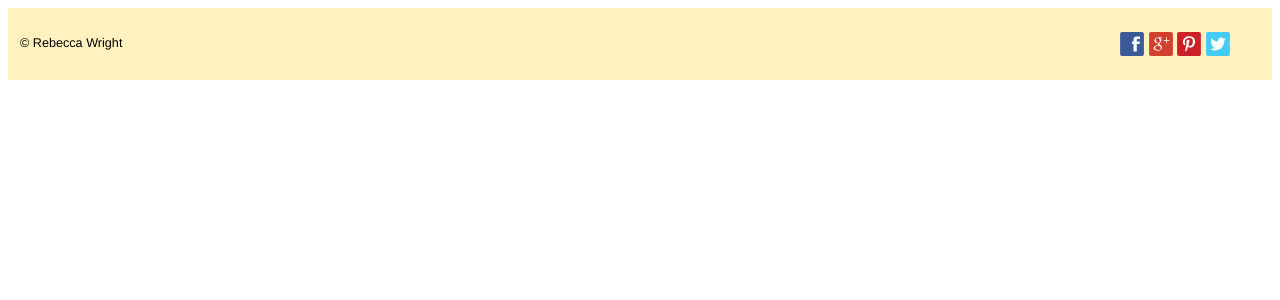
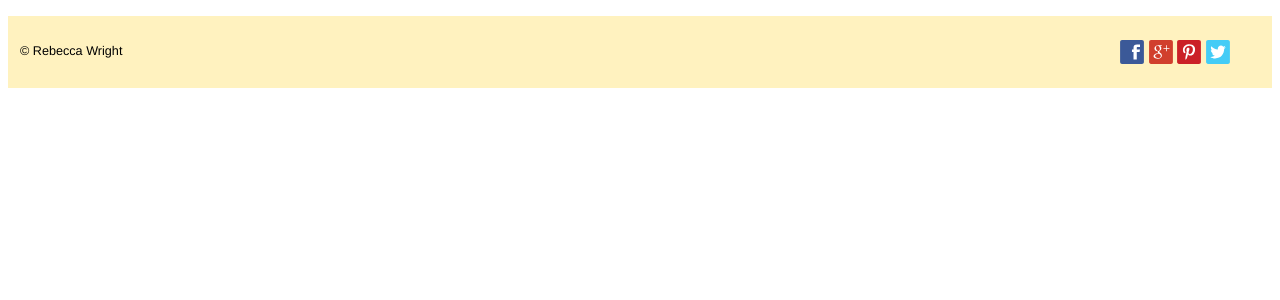
Before and after one commit to Bekka666/ecommerce-website, a Jekyll site: the page styleguide/footer.html, which Jekyll copies as it is, in a window 1280 px wide. Shown: the top 300 px of the page. Built offline with Jekyll 4.4.1, drawn with Linux system fonts in a browser that asks for light colours; Markdown is read by kramdown in place of the engine named in the settings.

Commit message:
Adding images

```diff
--- a/_includes/promo-small.html
+++ b/_includes/promo-small.html
@@ -12,7 +12,7 @@
 </head>
 <div class="bucket-small">
 
-			<img class="flex-img" src="{{site.baseurl}}/images/{{include.image}}" alt="">
+			<img class="flex-img" src="{{site.baseurl}}/styleguide/images/{{include.image}}" alt="">
 			<div class="media-body">
 				<h2>{{include.title}}</h2>
 				<p>{{include.desc}}</p>
--- a/index.html
+++ b/index.html
@@ -24,7 +24,7 @@
 		<div class="grid promo-group">
 
 			<div class="gutter unit unit-s-1 unit-m-1-3 unit-l-1-3">
-				{% include promo-small.html title="Promo 1" desc="This sale is the shit." image="frozen-yogurt/berries.png.jpg"%}
+				{% include promo-small.html title="Promo 1" desc="This sale is the shit." image="frozen-yogurt/berries.png"%}
 			</div>
 
 			<div class="gutter unit unit-s-1 unit-m-1-3 unit-l-1-3">
--- a/styleguide/css/footer.css
+++ b/styleguide/css/footer.css
@@ -45,6 +45,7 @@
 .footer{
 	background-color: rgba(255, 204, 0, .25);
 	clear: both;
+	margin-top: 1rem;
 }
 
 @media only screen and (min-width: 50em) {
```
Also changed, not shown: 3 other files.
